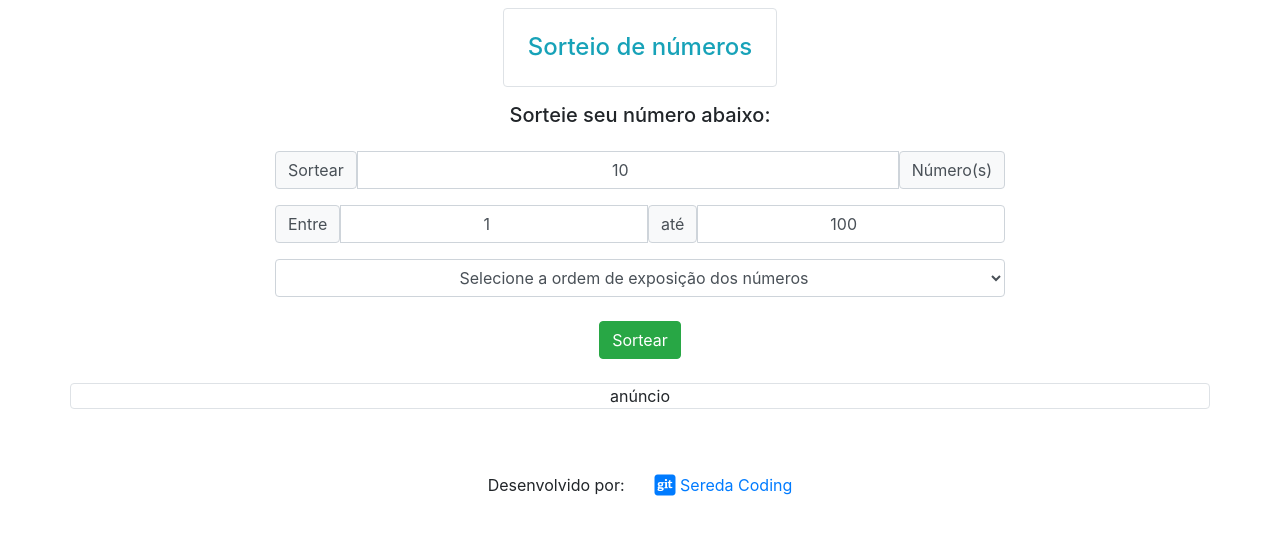
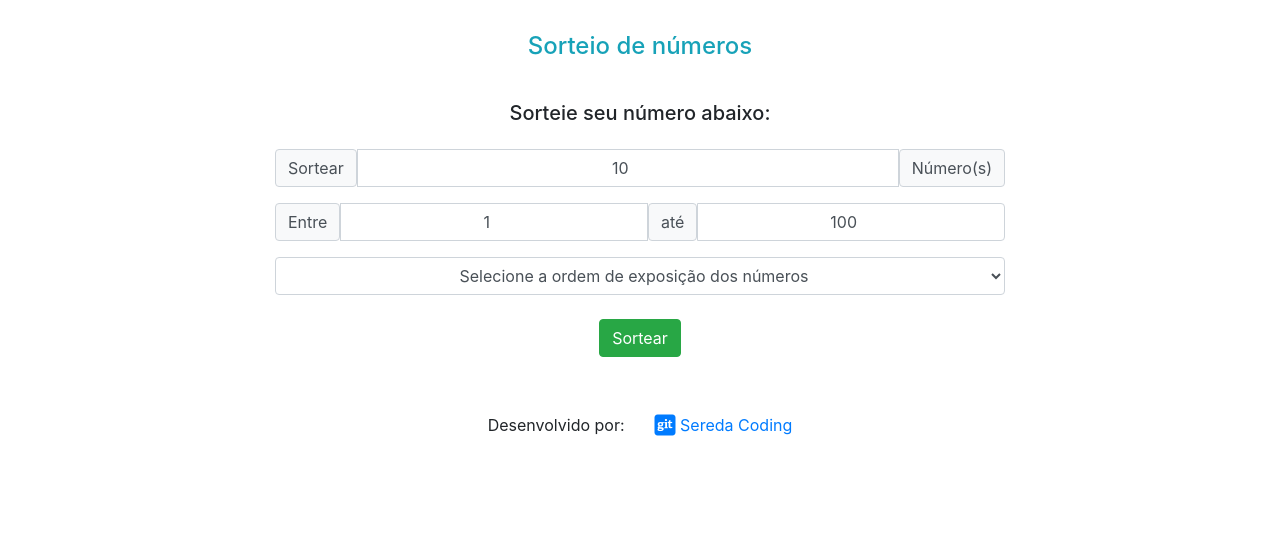
Before and after one commit to SeredaCoding/Sorteio.fun, a PHP site: page / in a window 1280 px wide. Shown: the top 535 px of the page. Run offline with PHP 8.4, Linux system fonts and the light colour scheme; some libraries are stand-ins or nearby versions.

Commit message:
Update index.php

```diff
--- a/index.php
+++ b/index.php
@@ -34,7 +34,7 @@
 			  <div class="row justify-content-md-center">
 
 			    <div class="col-md-auto">
-			      <a class="textd-none" href="resetar_auto.php"><h4 class="text-info p-4 mt-2 border rounded">Sorteio de números</h4></a>
+			      <a href="resetar_auto.php"><h4 class="text-info p-4 mt-2">Sorteio de números</h4></a>
 			    </div>
 
 			  </div>
@@ -264,7 +264,7 @@
 				<?php
 			} ?>
 
-			<div class="container text-center">
+			<!--<div class="container text-center">
 			  <div class="row justify-content-center">
 
 			    <div class="border rounded col-12 m-3">
@@ -272,7 +272,7 @@
 			    </div>
 
 			  </div>
-			</div>
+			</div>-->
 
 			<?php
 			//Verificação se o sorteio foi feito para exibir o botão resetar
```
